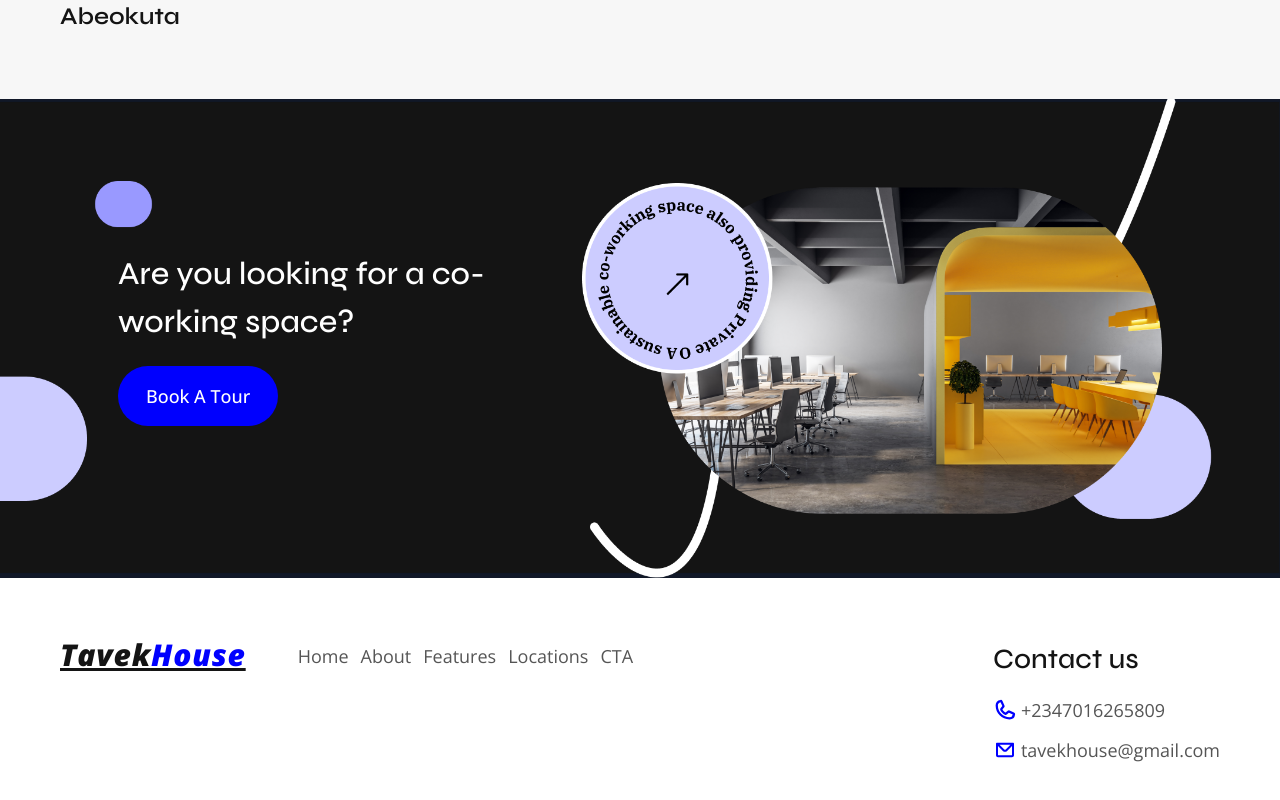
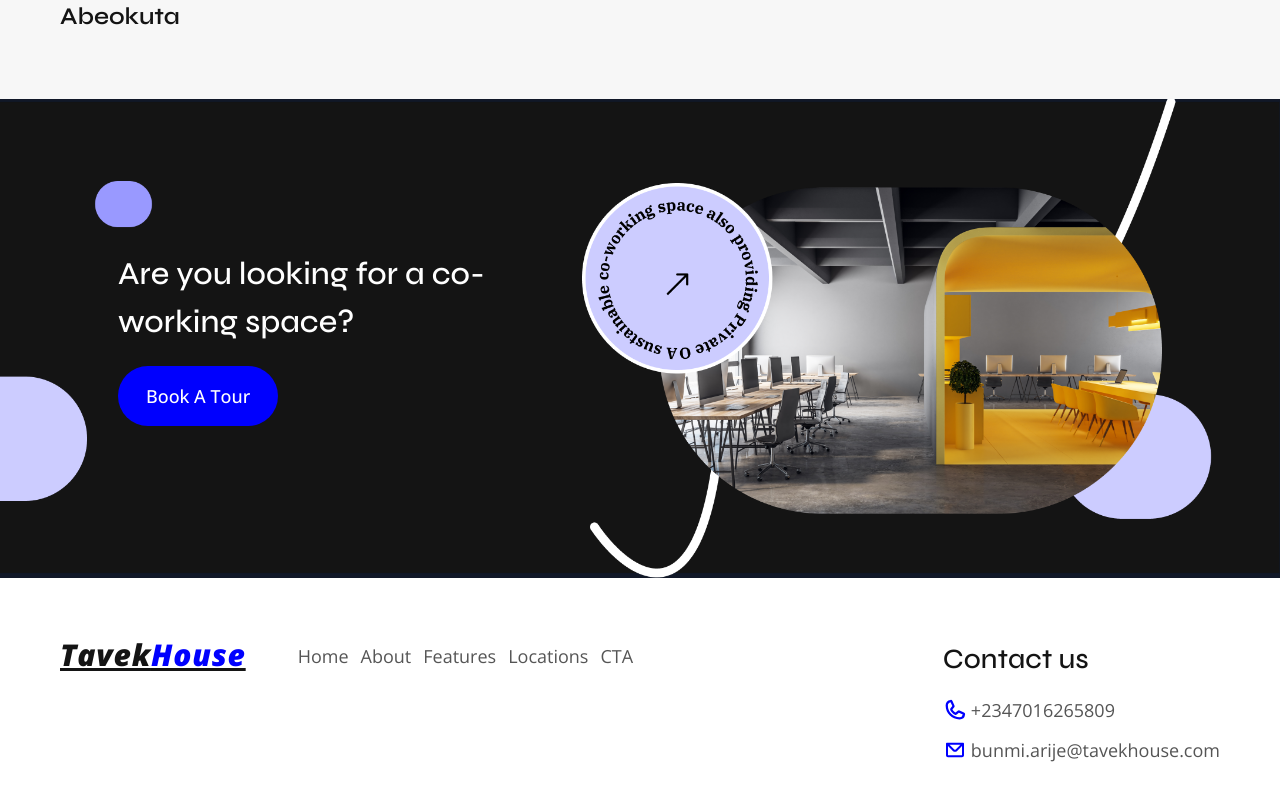
Before and after one commit to Greatseun02/tavek-house, a React (Vite) app: page / in a window 1280 px wide. Shown: the part 4537-5337 px from the top of the page. Built offline with nearby package versions, Linux system fonts and the light colour scheme.

Commit message:
added email

```diff
--- a/src/Sections/Footer.jsx
+++ b/src/Sections/Footer.jsx
@@ -14,7 +14,7 @@ export default function Footer() {
             <p className='text-[28px] font-medium leading-[34px] syne '>Contact us</p>
             <div className='grid gap-3 mt-5'>
                 <ContactList icon={<PiPhoneBold/>}>+2347016265809</ContactList>
-                <ContactList icon={<CgMail/>}>tavekhouse@gmail.com</ContactList>
+                <ContactList icon={<CgMail/>}>bunmi.arije@tavekhouse.com</ContactList>
             </div>
         </div>
 
```
